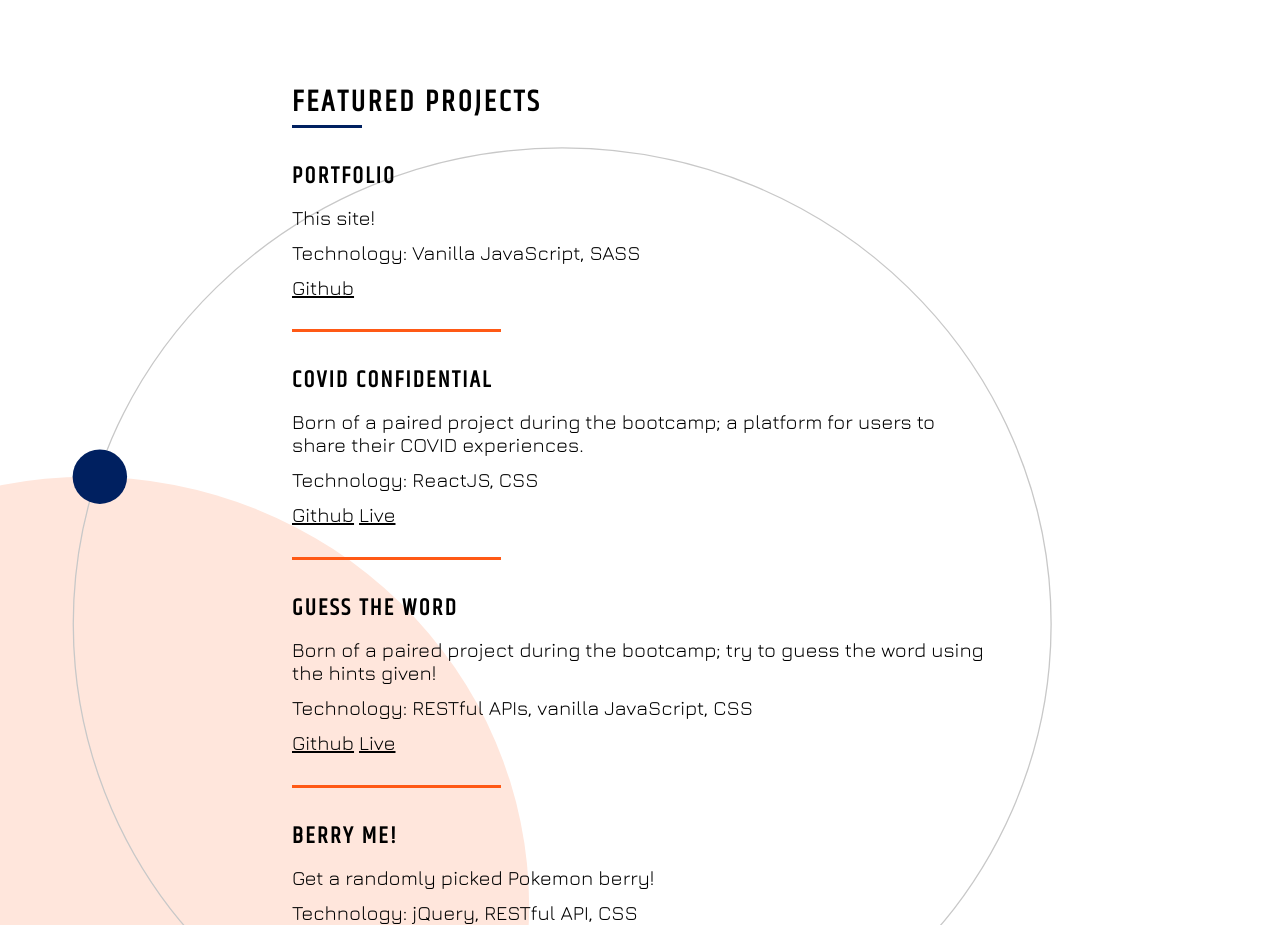
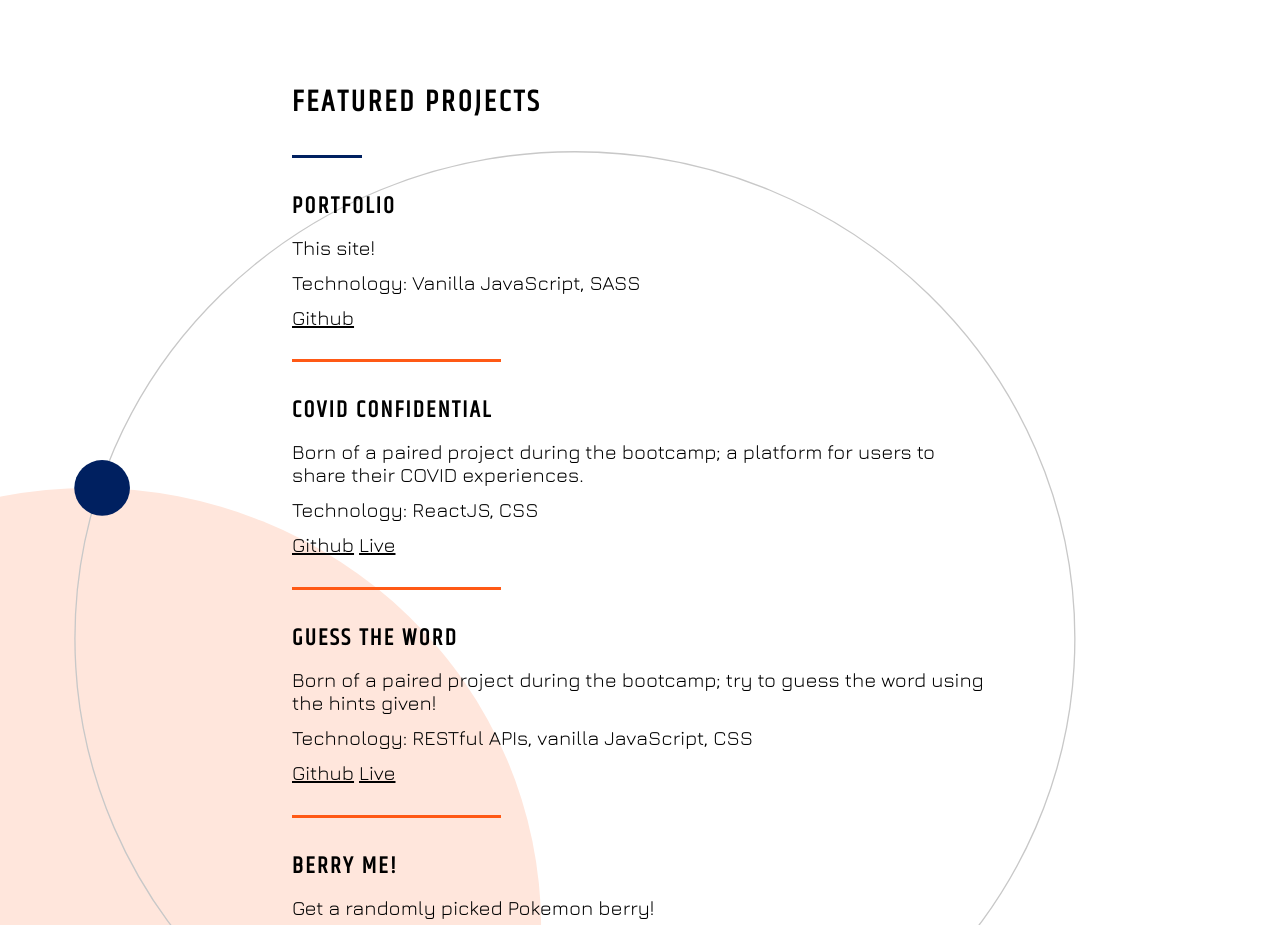
Before and after one commit to code-by-mandy/portfolio, a plain HTML site: page index.html in a window 1280 px wide. Shown: the part 1620-2545 px from the top of the page. Drawn offline with nearby package versions, Linux system fonts and the light colour scheme.

Commit message:
minor css edit

```diff
--- a/styles/sass/_projects.scss
+++ b/styles/sass/_projects.scss
@@ -3,7 +3,7 @@
     h2 ~ .line {
         border-bottom: 3px solid $ctaTwo;
         width: 10%;
-        margin-bottom: 30px;
+        margin: 30px 0;
     }
 
     article ~ .line {
```
Also changed, not shown: styles/style.css.
